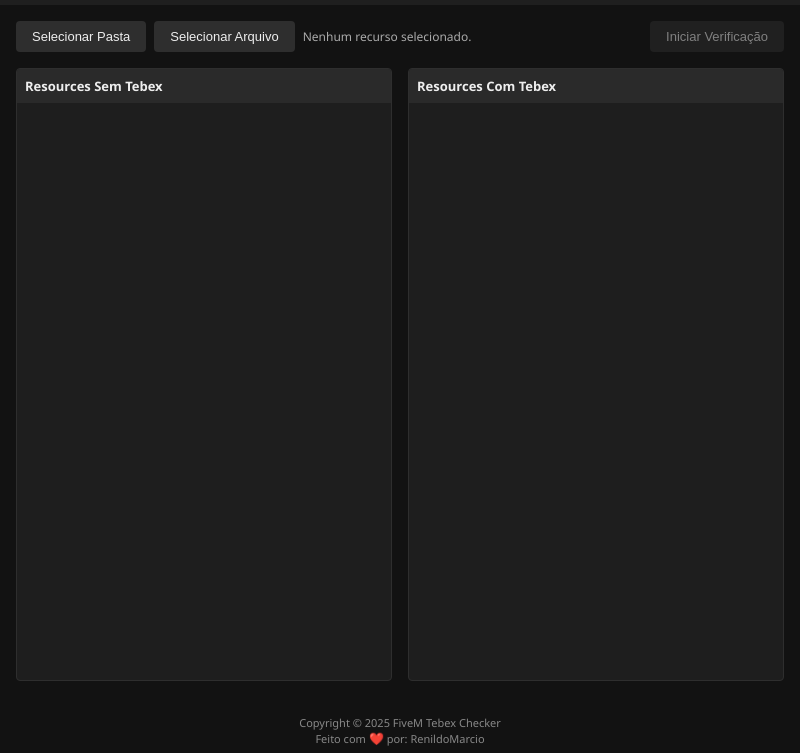
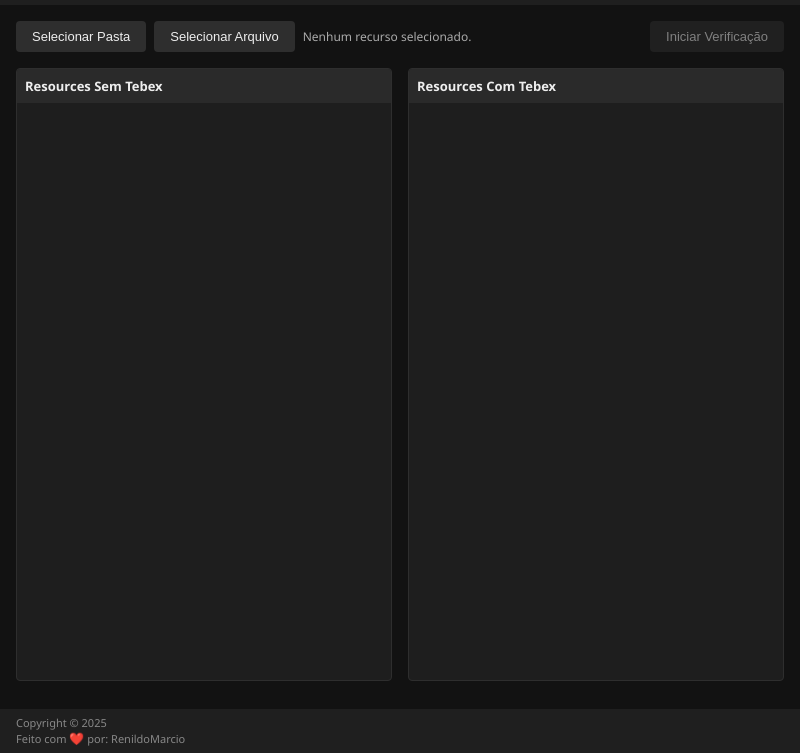
Before and after one commit to psycodeliccircus/fivem-tebex-checker, an Electron app: page index.html in a window 800 px wide. Shown: the part 47-800 px from the top of the page. Drawn offline with Linux system fonts and the light colour scheme; no server answers.

Commit message:
Update 1.1.5

```diff
--- a/index.html
+++ b/index.html
@@ -63,12 +63,15 @@
     </div>
     <div class="footer" id="statusFooter">
     </div>
-    <div class="footer">
-      Copyright © 2025 FiveM Tebex Checker<br>
+  <div class="footer-bar">
+    <div class="footer-left">
+      Copyright © 2025<br>
       Feito com <span class="heart">❤️</span> por: RenildoMarcio
     </div>
+    <div class="footer-right" id="footerVersion">
+      <!-- será preenchido via renderer.js -->
+    </div>
   </div>
-
   <script src="renderer.js"></script>
 </body>
 </html>
--- a/package.json
+++ b/package.json
@@ -1,6 +1,6 @@
 {
   "name": "fivem-tebex-checker",
-  "version": "1.1.4",
+  "version": "1.1.5",
   "author": "Renildo Marcio <contato@renildomarcio.com.br>",
   "productName": "fivem-tebex-checker",
   "description": "Verifica e remove .fxap de dumps FiveM",
--- a/preload.js
+++ b/preload.js
@@ -9,6 +9,9 @@ contextBridge.exposeInMainWorld('api', {
   checkEncryption:     (path) => ipcRenderer.invoke('check-encryption', path),
   deleteResource:      (path, res) => ipcRenderer.invoke('delete-resource', path, res),
   onProgress:          (cb) => ipcRenderer.on('check-progress', (_e, data) => cb(data)),
+
+  //version
+  getAppInfo:          () => ipcRenderer.invoke('get-app-info'),
 
   // updates
   checkForUpdates:     () => ipcRenderer.invoke('check_for_updates'),
--- a/renderer.js
+++ b/renderer.js
@@ -173,3 +173,10 @@ window.api.onUpdateNotAvailable(() => {
 // ===== Controles de Janela =====
 minBtn.onclick   = () => window.api.windowMinimize();
 closeBtn.onclick = () => window.api.windowClose();
+
+// assim que carregar a UI, busca nome e versão
+window.addEventListener('DOMContentLoaded', async () => {
+  const info = await window.api.getAppInfo();
+  const footer = document.getElementById('footerVersion');
+  footer.textContent = `${info.name} v${info.version}`;
+});
--- a/style.css
+++ b/style.css
@@ -251,18 +251,6 @@ html, body {
   font-size: 11px;
   color: #888;
 }
-.footer .heart {
-  display: inline-block;
-  font-size: 1.1em;
-  animation: pulse 1s ease-in-out infinite;
-  transform-origin: center;
-}
-
-@keyframes pulse {
-  0%   { transform: scale(1);   }
-  50%  { transform: scale(1.3); }
-  100% { transform: scale(1);   }
-}
 
 /* ===========================
    Botão Discord
@@ -359,3 +347,36 @@ html, body {
   text-align: center;
   white-space: nowrap;
 }
+
+.footer-bar {
+  display: flex;
+  justify-content: space-between;
+  align-items: center;
+  padding: 6px 16px;
+  font-size: 11px;
+  color: #888;
+  background: #1F1F1F; /* opcional, para destacar */
+}
+
+.footer-left {
+  text-align: left;
+}
+
+.footer-right {
+  text-align: right;
+  font-weight: bold;
+}
+
+.footer-bar .heart {
+  display: inline-block;
+  font-size: 1.1em;
+  animation: pulse 1s ease-in-out infinite;
+  transform-origin: center;
+}
+
+/* não esqueça de manter a definição dos keyframes: */
+@keyframes pulse {
+  0%   { transform: scale(1); }
+  50%  { transform: scale(1.3); }
+  100% { transform: scale(1); }
+}
```
Also changed, not shown: main.js (+9 -0 lines).
